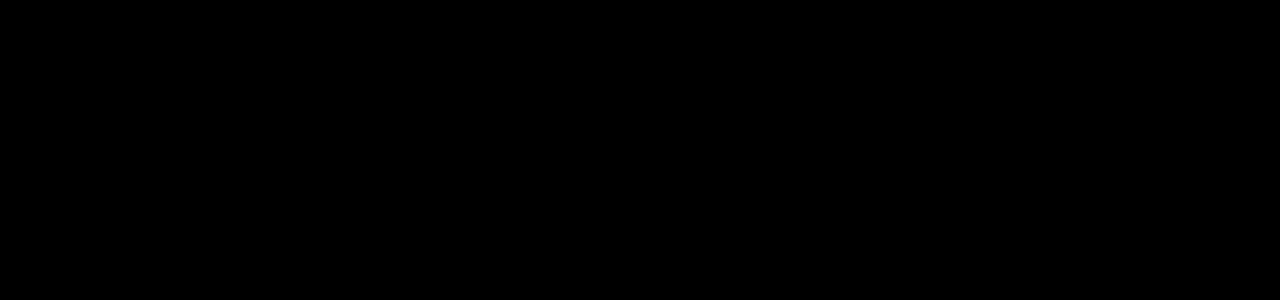
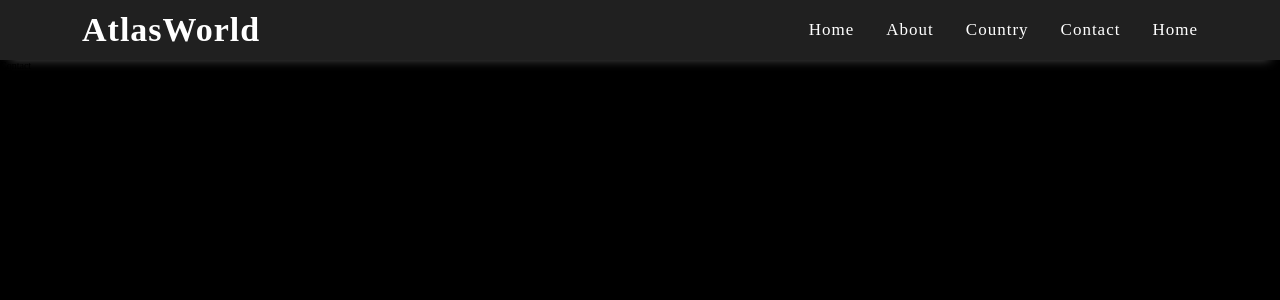
Before and after one commit to Siddharth-AI/atlas-world, a React (Vite) app: page /atlas-world/contact in a window 1280 px wide. Shown: the top 300 px of the page. Built offline with nearby package versions, Linux system fonts and the light colour scheme.

Commit message:
navbar and hero section

```diff
--- a/package.json
+++ b/package.json
@@ -10,7 +10,7 @@
     "lint": "eslint .",
     "preview": "vite preview",
     "predeploy": "npm run build",
-    "deploy": "npm run build && xcopy dist/index.html dist/404.html && gh-pages -d dist"
+    "deploy": "npm run build &&  xcopy /y dist\\index.html dist\\404.html && gh-pages -d dist"
   },
   "dependencies": {
     "axios": "^1.8.4",
--- a/src/App.css
+++ b/src/App.css
@@ -41,6 +41,7 @@
 
 a {
   color: #000;
+  text-decoration: none;
 
   &:hover {
     color: #2e86c1;
@@ -77,7 +78,7 @@
 /* Layout  */
 
 .container {
-  max-width: 140rem;
+  max-width: 118rem;
   margin: auto;
 }
 
@@ -100,20 +101,20 @@
 /* Layout  */
 
 header {
-  height: 10rem;
+  height: 6rem;
   box-shadow: rgba(255, 255, 255, 0.3) 0px 10px 10px -10px;
   background-color: #202020;
   width: 100%;
 
   & .container {
-    height: 10rem;
+    height: 6rem;
   }
 }
 
 .navbar-grid {
   grid-template-columns: 0.5fr 1fr;
   align-items: center;
-  height: 10rem;
+  height: 6rem;
   padding: 0 3.2rem;
 }
 
--- a/src/components/ui/Headers.jsx
+++ b/src/components/ui/Headers.jsx
@@ -1,3 +1,36 @@
+import { NavLink } from "react-router-dom";
+
 export const Headers = () => {
-  return <div>Headers</div>;
+  return (
+    <header>
+      <div className="container">
+        <div className="grid navbar-grid">
+          <div className="logo">
+            <NavLink to="/">
+              <h1>AtlasWorld</h1>
+            </NavLink>
+          </div>
+          <nav>
+            <ul>
+              <li>
+                <NavLink to="/">Home</NavLink>
+              </li>
+              <li>
+                <NavLink to="/about">About</NavLink>
+              </li>
+              <li>
+                <NavLink to="/country">Country</NavLink>
+              </li>
+              <li>
+                <NavLink to="/contact">Contact</NavLink>
+              </li>
+              <li>
+                <NavLink to="/">Home</NavLink>
+              </li>
+            </ul>
+          </nav>
+        </div>
+      </div>
+    </header>
+  );
 };
--- a/src/pages/Home.jsx
+++ b/src/pages/Home.jsx
@@ -1,3 +1,25 @@
+import { FaLongArrowAltRight } from "react-icons/fa";
+import worldImg from "../assets/images/world.png";
 export const Home = () => {
-  return <div>Home</div>;
+  return (
+    <main className="hero-section main">
+      <div className="container grid grid-two-cols">
+        <div className="hero-content">
+          <h1 className="heading-xl">
+            Explore the world, One Country at a Time.
+          </h1>
+          <p className="paragraph">
+            Discover the history, Culture, and beauty of every nation. Sort,
+            search, and filter through countries to find the details you need.
+          </p>
+          <button className="btn btn-darken btn-inline bg-white-box">
+            Start Exploring <FaLongArrowAltRight />
+          </button>
+        </div>
+        <div className="hero-image">
+          <img src={worldImg} alt="world is beauty" className="banner-image" />
+        </div>
+      </div>
+    </main>
+  );
 };
--- a/vite.config.js
+++ b/vite.config.js
@@ -4,5 +4,5 @@
 // https://vite.dev/config/
 export default defineConfig({
   plugins: [react()],
-  base: '/atlas-world/',
+  base: '/atlas-world',
 })
```
Also changed, not shown: src/assets/images/world.png (added).
